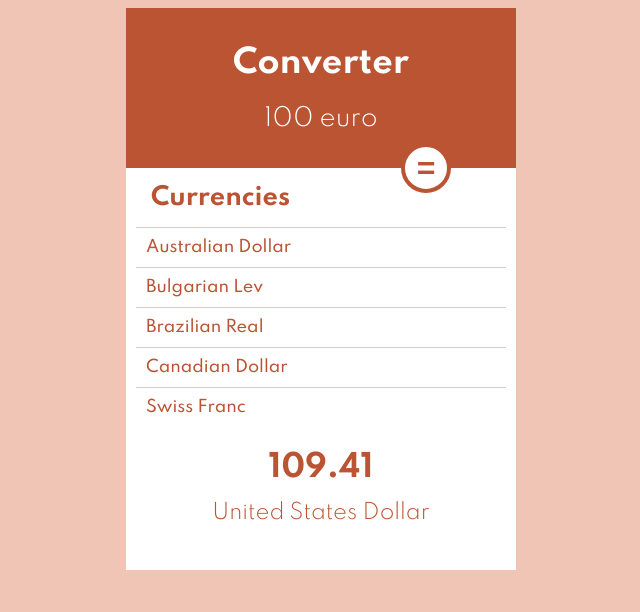
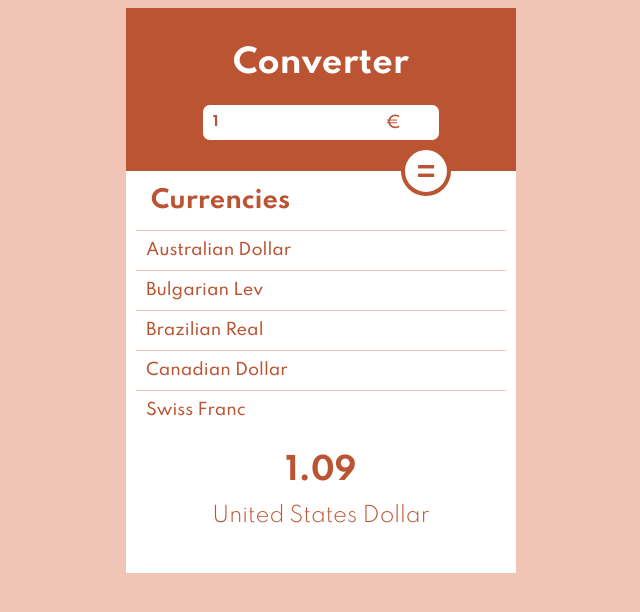
Before and after one commit to GuillaumeCARRA/Converter, a React (Create React App) app: page / in a window 1280 px wide. Shown: the top 612 px of the page, without its empty margins (214-854 px from the left). Built offline with nearby package versions, Linux system fonts and the light colour scheme.

Commit message:
controlled input for enter the value desired

```diff
--- a/src/App.js
+++ b/src/App.js
@@ -17,7 +17,7 @@ function App() {
   console.log('state currencies', currencies);
 
   // CHANGE THE VALUE OF THE CURRENT CURRENCY
-  const [basicAmount, setBasicAmount]= useState(100);
+  const [basicAmount, setBasicAmount]= useState(1);
   console.log('la bse de la devise', basicAmount);
 
   // FOR SELECT THE RATES WE WANT
@@ -49,11 +49,25 @@ function App() {
 
   }
 
+  /* FOR CHANGE THE VALUE OF THE AMOUNT */
+  const handleValue = (newValue) => {
+    setBasicAmount(newValue);
+  }
+
+  /* FOR CHANGE THE TITLE OF THE PAGE */
+  const changeTitle = () => {
+    document.title = `Convertissseur: Euros vers ${currencies}`;
+  }
+  changeTitle();
+
+
+
+
 
 
   return (
     <div className="App">
-        <Header basicAmount={basicAmount} />
+        <Header basicAmount={basicAmount} onChangeAmount={handleValue} />
         <button
           className="button"
           type="button"
--- a/src/components/Header/header.css
+++ b/src/components/Header/header.css
@@ -14,3 +14,27 @@
 .converter__amount {
   font-weight: 300;
 }
+
+.input__container {
+  position: relative;
+
+}
+
+.header__input {
+  width: 60%;
+  padding: 10px;
+  margin-bottom: 15px;
+  font-family: 'Spartan', sans-serif;
+  outline-style: none;
+  border: 1px solid #bb5432;
+  border-radius: 8px;
+  color: #bb5432;
+  font-weight: 700;
+}
+
+.currency__symbol {
+  position: absolute;
+  right: 100px;
+  top: 10px;
+  color: #bb5432;
+}
--- a/src/components/Header/index.js
+++ b/src/components/Header/index.js
@@ -1,12 +1,25 @@
 import React from 'react';
 import './header.css';
 
-function Header({basicAmount}) {
+function Header({basicAmount, onChangeAmount,}) {
 
     return (
         <header className="header">
             <h1 className="converter__title">Converter</h1>
-            <h2 className="converter__amount">{`${basicAmount} euro`}</h2>
+        <div className="input__container">
+            <input
+                type="number"
+                placeholder='Enter a number'
+                className="header__input"
+                value={basicAmount}
+                onChange= {(event) => {
+                    // console.log('event', event.target.value);
+                    onChangeAmount(event.target.value);
+                }}
+            />
+            <span className="currency__symbol">€</span>
+        </div>
+
         </header>
     )
 }
```
